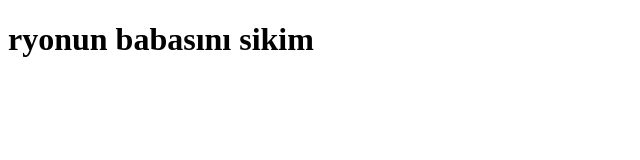
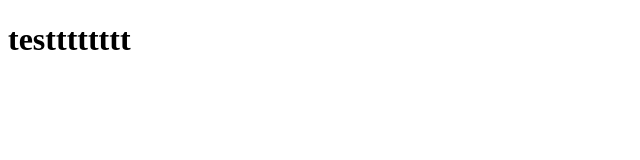
Before and after one commit to hazaardw/site, a plain HTML site: page index.html in a window 1280 px wide. Shown: the whole page, without its empty margins (0-640 px from the left). Drawn offline with Linux system fonts and the light colour scheme.

Commit message:
Update index.html

```diff
--- a/index.html
+++ b/index.html
@@ -2,9 +2,9 @@
 <html lang="en">
 <head>
     <meta charset="UTF-8">
-    <title>sex</title>
+    <title>ajajajajaj</title>
 </head>
 <body>
-    <h1>ryonun babasını sikim</h1>
+    <h1>testttttttt</h1>
 </body>
 </html>
```
